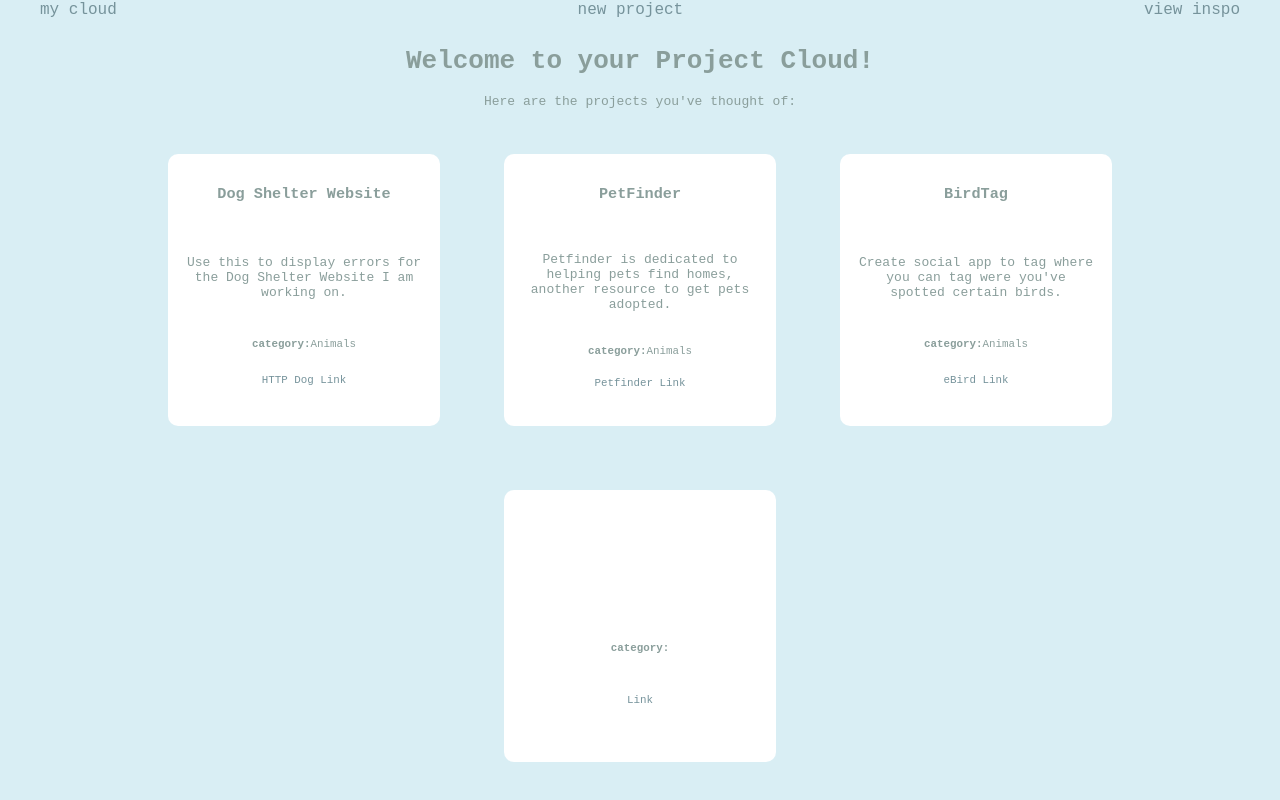
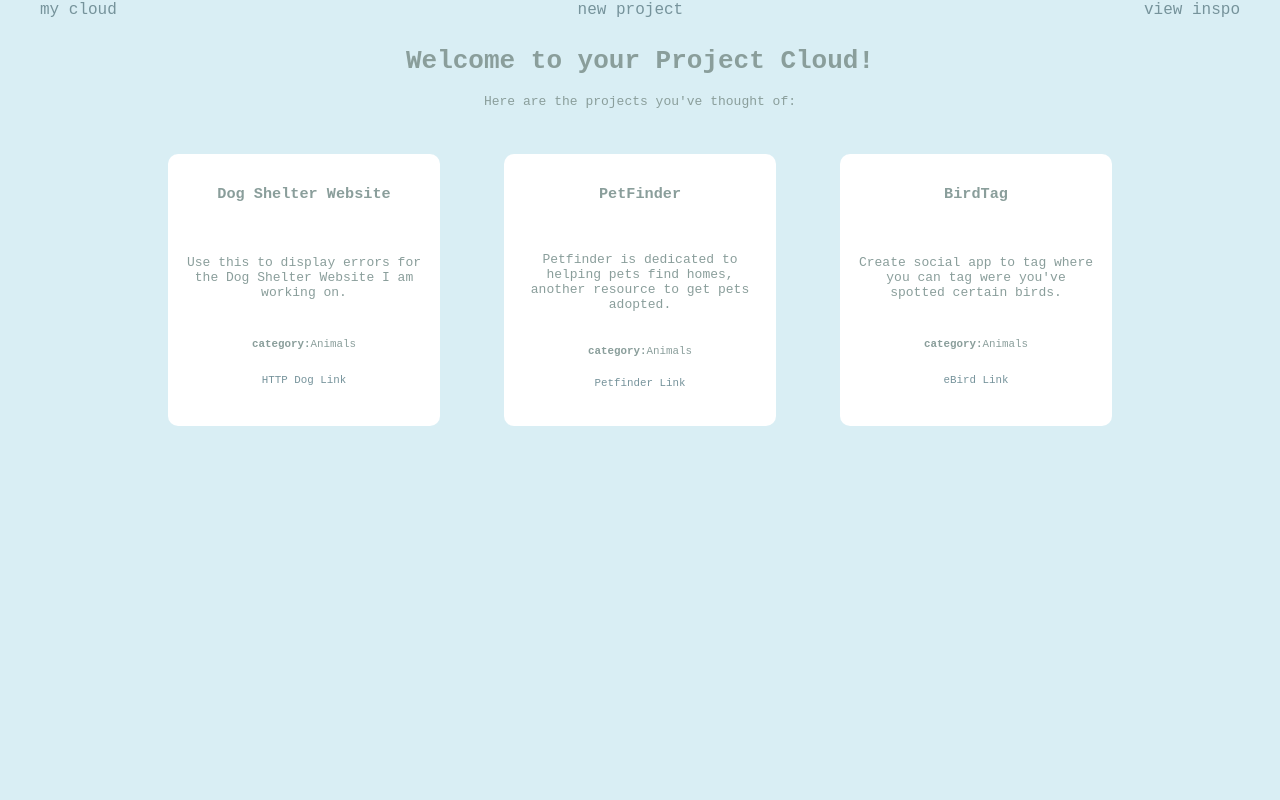
Before and after one commit to sofiakatzman/Project-Cloud, a React (Create React App) app: page / in a window 1280 px wide. Shown: the part 643-1443 px from the top of the page. After the commit the page ends 1151 px from the top, so only its background shows below. Built offline with nearby package versions, Linux system fonts and the light colour scheme; data requests are answered from the project's data file.

Commit message:
added redirect after form submission

```diff
--- a/data/db.json
+++ b/data/db.json
@@ -23,14 +23,6 @@
       "apiLink": "https://documenter.getpostman.com/view/664302/S1ENwy59",
       "category": "Animals",
       "id": 2
-    },
-    {
-      "name": "",
-      "description": "",
-      "apiName": "",
-      "apiLink": "",
-      "category": "",
-      "id": 3
     }
   ]
 }
--- a/src/Create.js
+++ b/src/Create.js
@@ -1,5 +1,6 @@
 import React, { useState, useEffect } from 'react';
-import { useParams } from 'react-router-dom';
+import { useParams, useNavigate } from 'react-router-dom';
+
 
 function Create(){
     const [projectName, setProjectName] = useState("")
@@ -9,6 +10,7 @@ function Create(){
     const [apiCategory, setApiCategory] = useState("")
 
     const { apiIdea } = useParams()
+    const history = useNavigate()
 
     useEffect(()=> {
        if (apiIdea){
@@ -43,7 +45,9 @@ function Create(){
             headers: {"Content-Type" : "application/json"},
             body: JSON.stringify(newProject)
         })
-        .then(() => console.log("added!"))
+        .then(() => {
+            history('/')
+        })
      }
 
 
```
